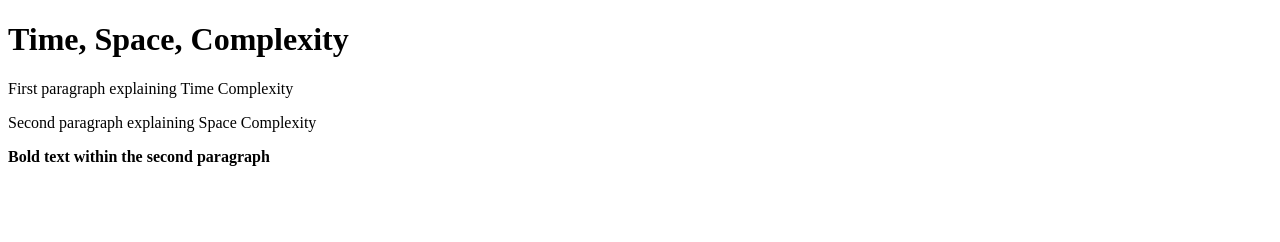
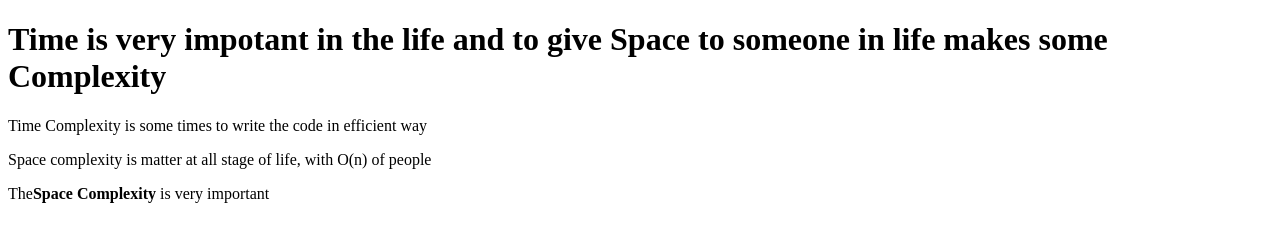
Before and after one commit to acciojob/time-and-space-complexity-amant-creator, a website: page main.html in a window 1280 px wide. Drawn offline with Linux system fonts and the light colour scheme.

Commit message:
created a submission

```diff
--- a/main.html
+++ b/main.html
@@ -8,10 +8,10 @@
 
 <body>
 	<!-- the entire body must be written by student -->
-	<h1>Time, Space, Complexity</h1>
-	<p>First paragraph explaining Time Complexity</p>
-	<p>Second paragraph explaining Space Complexity	</p>
-	<b>Bold text within the second paragraph	</b>
+	<h1>Time is very impotant in the life and to give Space to someone in life makes some Complexity</h1>
+	<p>Time Complexity is some times to write the code in efficient way</p>
+	<p>Space complexity is matter at all stage of life, with O(n) of people</p>
+		<p>The<b>Space Complexity</b> is very important </p>
     <script type="text/javascript" src="./script.js">
 </script>
 
```
